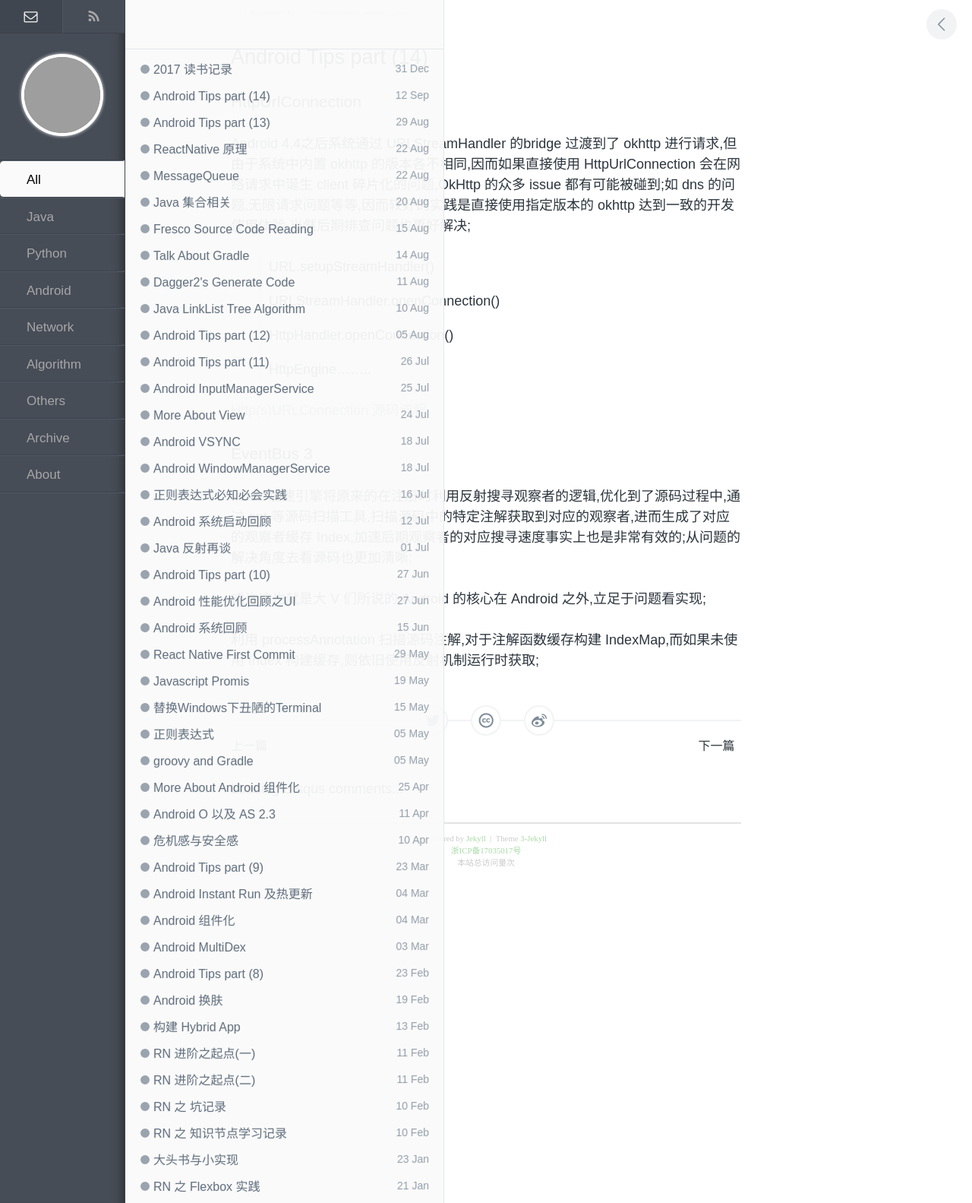
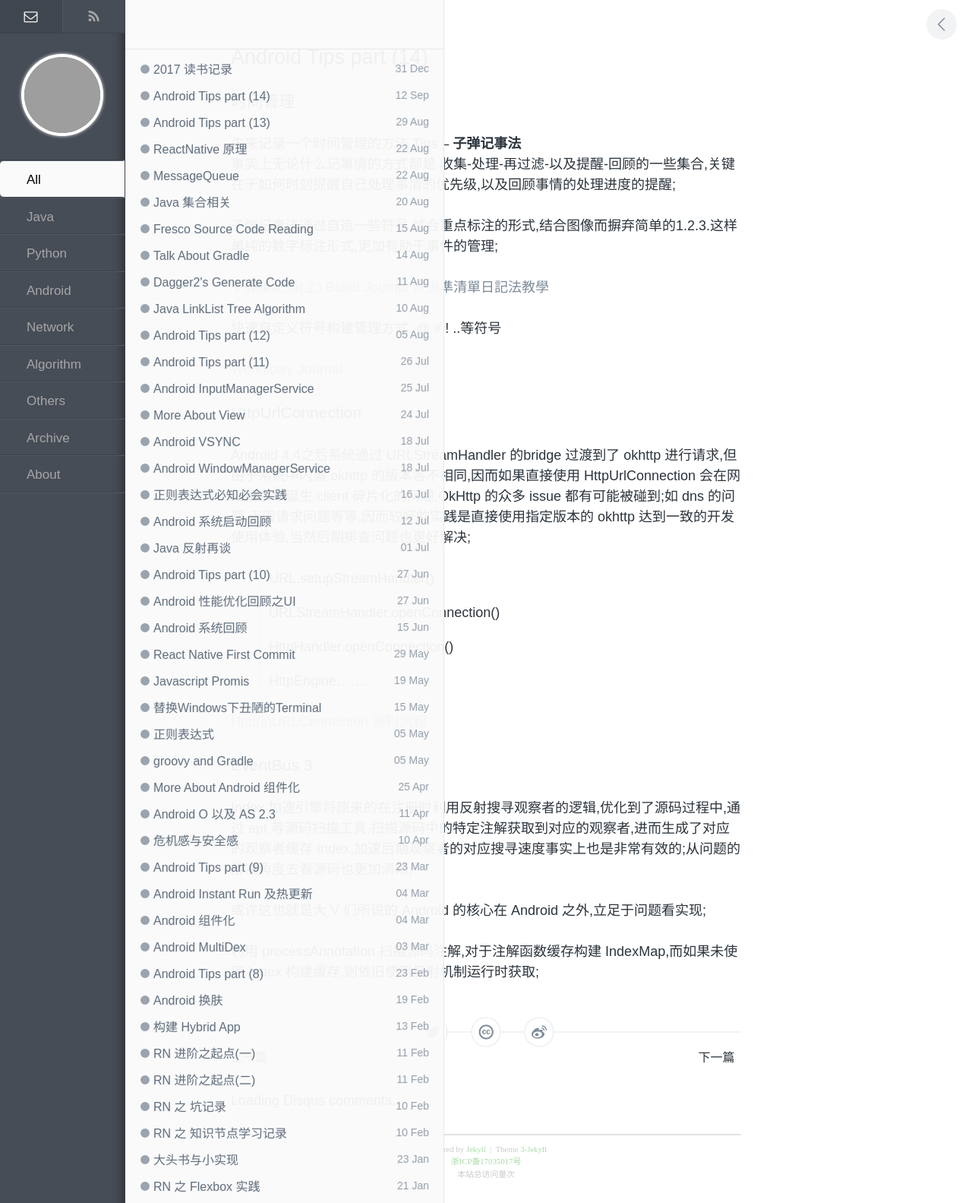
Before and after one commit to enlipan/enlipan.github.io, a Jekyll site: the page built from _posts/2017-09-12-android-tips-14.md, in a window 1280 px wide. Shown: the whole page at 76% size. Built offline with Jekyll 4.4.1, drawn with Linux system fonts in a browser that asks for light colours; nearby versions of some CDN libraries; comment, search, counter and statistics services are not loaded; grey boxes are pictures that could not be loaded.

Commit message:
modify page tip 14

```diff
--- a/_posts/2017-09-12-android-tips-14.md
+++ b/_posts/2017-09-12-android-tips-14.md
@@ -4,6 +4,22 @@ title:  Android Tips part (14)
 category: android
 keywords: [improvement,android,java]
 ---
+
+### 时间管理
+
+先来记录一个时间管理的方法 Tips -- **子弹记事法**
+事实上无论什么记事情的方式都是 收集-处理-再过滤-以及提醒-回顾的一些集合,关键在于如何时刻提醒自己处理事情的优先级,以及回顾事情的处理进度的提醒;
+
+子弹记事法通过自造一些符号,结合重点标注的形式,结合图像而摒弃简单的1.2.3.这样单纯的数字标注形式,更加有助于事件的管理;
+
+
+[子彈筆記術(上) Bullet Journal 快狠準清單日記法教學
+](http://www.playpcesor.com/2015/12/bullet-journal.html?m=1)
+
+快速自定义符号构建管理方式: @ # ! ..等符号
+
+[Workflowy Journal](https://medium.com/@amirmasoudabdol/workflowy-journal-d33405065d64)
+
 
 ### HttpUrlConnection
 
```
